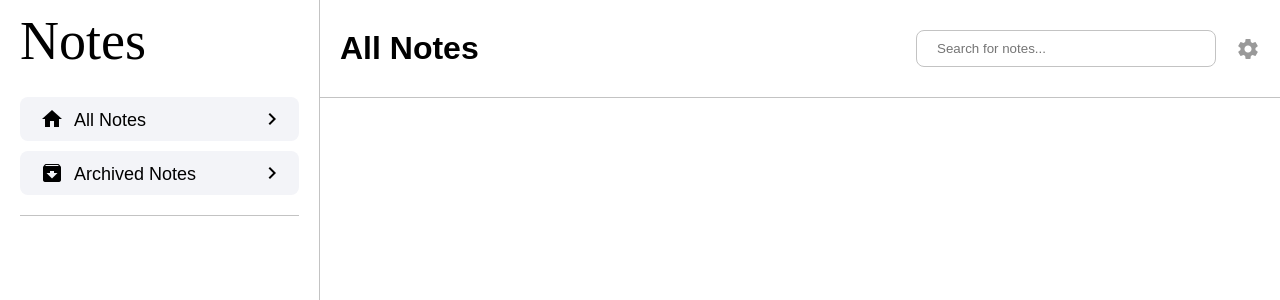
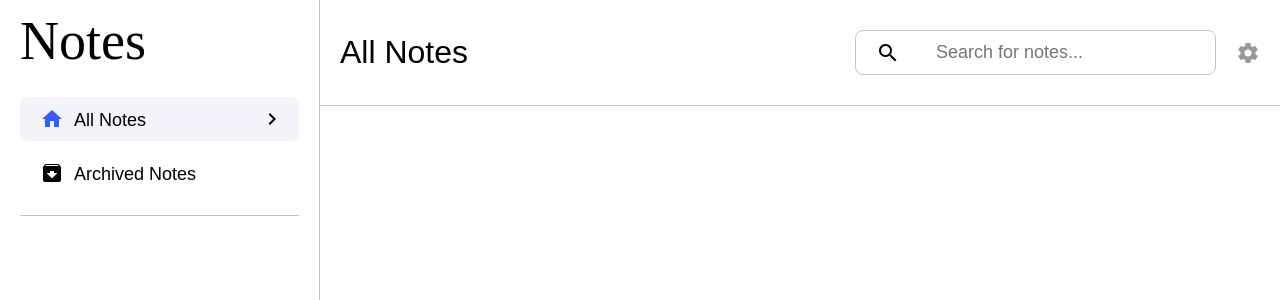
Before and after one commit to ClementSellyPro/notes-app, an Angular app: page / in a window 1280 px wide. Shown: the top 300 px of the page. Built offline with nearby package versions, Linux system fonts and the light colour scheme; a web font is replaced by a local one.

Commit message:
Fix the filter selection, add primary color for the selected one and when the input is focus

```diff
--- a/src/app/components/header/header.component.css
+++ b/src/app/components/header/header.component.css
@@ -8,7 +8,8 @@ header {
 }
 
 .page-title {
-
+  font-weight: 500;
+  font-size: 32px;
 }
 
 .control-user {
@@ -17,15 +18,30 @@ header {
   gap: 20px;
 }
 
+.search-input-container {
+  display: flex;
+  align-items: center;
+  border: 1px solid var(--border-color);
+  border-radius: var(--border-radius);
+  padding-left: 20px;
+}
+
+.search-input-container .search-input:focus{
+  border: 1px solid var(--primary-color);
+}
+
 .search-input {
-  border: 1px solid var(--border-color);
+  border: none;
   padding: 10px 20px;
-  border-radius: var(--border-radius);
+  margin-left: 15px;
   width: 300px;
+  font-size: 18px;
+  border: 1px solid transparent;
+  border-radius: 0 var(--border-radius) var(--border-radius) 0;
 }
+
 .search-input:focus {
   outline: none;
-  border: 1px solid var(--primary-color);
 }
 
 .setting-icon{
--- a/src/app/components/header/header.component.html
+++ b/src/app/components/header/header.component.html
@@ -1,7 +1,10 @@
 <header>
   <h1 class='page-title'>{{ title }}</h1>
   <div class='control-user'>
-    <input class='search-input' type='text' placeholder='Search for notes...' />
+    <div class='search-input-container'>
+      <mat-icon>search</mat-icon>
+      <input class='search-input' type='text' placeholder='Search for notes...' />
+    </div>
     <mat-icon class='setting-icon'>settings</mat-icon>
   </div>
 </header>
--- a/src/app/components/side-bar/side-bar.component.css
+++ b/src/app/components/side-bar/side-bar.component.css
@@ -48,3 +48,7 @@ aside {
   position: absolute;
   right: 15px;
 }
+
+li.selected .header-icons{
+  color: var(--primary-color);
+}
--- a/src/app/components/side-bar/side-bar.component.html
+++ b/src/app/components/side-bar/side-bar.component.html
@@ -1,7 +1,11 @@
 <aside>
   <p class='logo-title'>Notes</p>
   <ul class='links'>
-    <li class='link' [ngClass]="{ selected: isAllNotesSelected$ | async }" (click)='onFilterSelection()'><mat-icon>home</mat-icon><span>All Notes</span><mat-icon class='link-arrow'>keyboard_arrow_right</mat-icon></li>
-    <li class='link' [ngClass]="{ selected: isAllNotesSelected$ | async }" (click)='onFilterSelection()'><mat-icon>archive</mat-icon><span>Archived Notes</span><mat-icon class='link-arrow'>keyboard_arrow_right</mat-icon></li>
+    <li class='link' [ngClass]="{ selected: isAllNotesSelected$ | async }" (click)='onFilterSelection()'>
+      <mat-icon class='header-icons'>home</mat-icon><span>All Notes</span><mat-icon class='link-arrow'>keyboard_arrow_right</mat-icon>
+    </li>
+    <li class='link' [ngClass]="{ selected: !(isAllNotesSelected$ | async) }" (click)='onFilterSelection()'>
+      <mat-icon class='header-icons'>archive</mat-icon><span>Archived Notes</span><mat-icon class='link-arrow'>keyboard_arrow_right</mat-icon>
+    </li>
   </ul>
 </aside>
```
